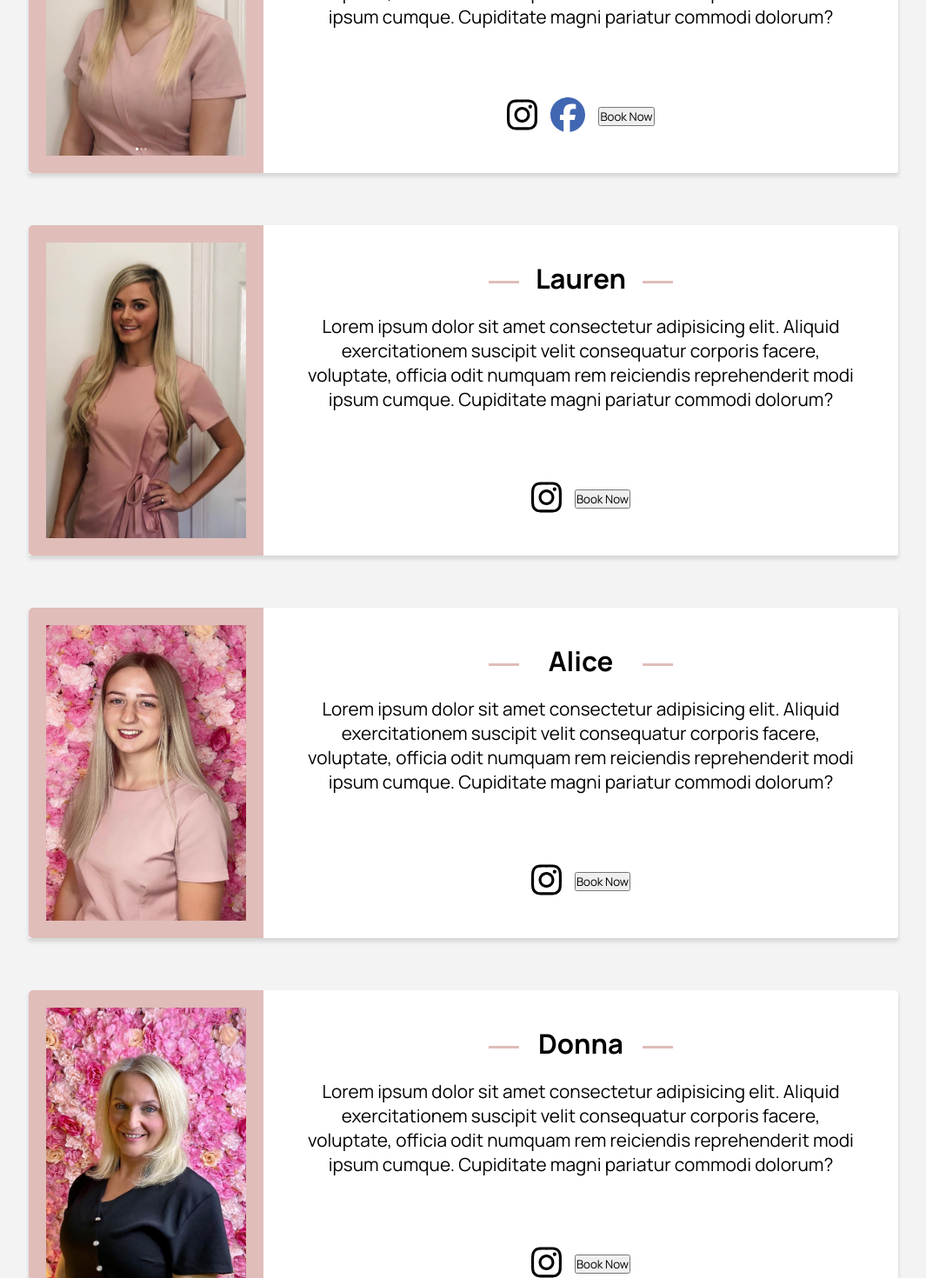
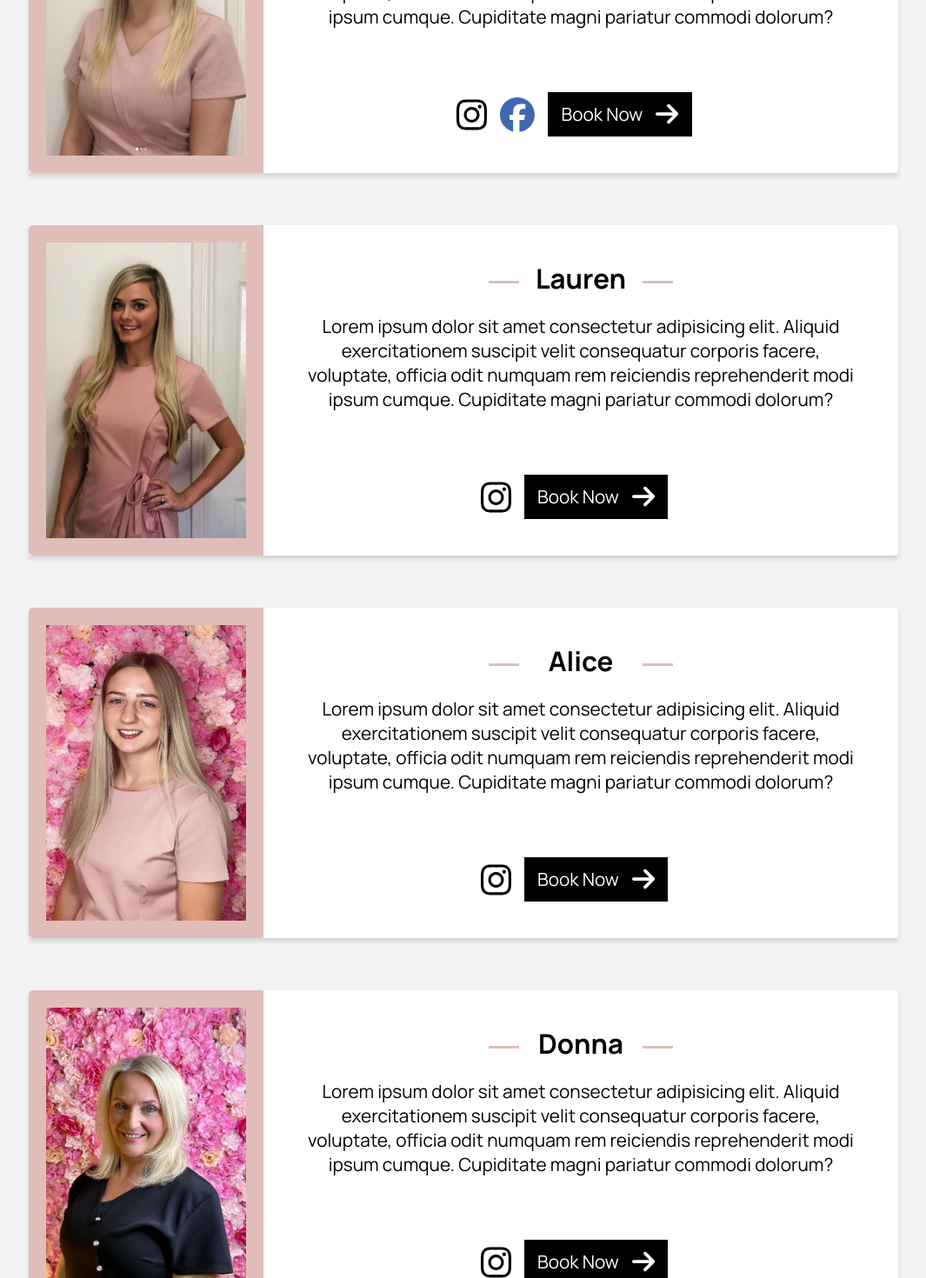
Before and after one commit to harveybland/auroraBeauty, an Angular app: page /about in a window 1280 px wide. Shown: the part 920-2390 px from the top of the page at 87% size, without its empty margins (107-1172 px from the left). Built offline with nearby package versions, Linux system fonts and the light colour scheme.

Commit message:
book now buttons

```diff
--- a/src/app/ui/about/about.component.html
+++ b/src/app/ui/about/about.component.html
@@ -23,8 +23,12 @@
   <div class="employee-wrapper">
     <div class="employee-img">
       <img src="../../../assets/images/about/melissa.png" alt="" />
-      <a class="overlay" href="https://aurorabeautyclitheroe.book.app/">
-        <p>Book now</p>
+      <a
+        class="overlay"
+        target="_blank"
+        href="https://aurorabeautyclitheroe.book.app/"
+      >
+        <button class="btn">Book now</button>
       </a>
     </div>
     <div class="employee-info">
@@ -46,9 +50,14 @@
         <a href="https://www.facebook.com/Aurorabeautymelissa" target="_blank"
           ><fa-icon class="icon fb" [icon]="faFacebook"></fa-icon
         ></a>
-        <div>
-          <button>Book Now</button>
-        </div>
+        <a
+          class="btn"
+          target="_blank"
+          href="https://aurorabeautyclitheroe.book.app/"
+        >
+          <p>Book Now</p>
+          <fa-icon class="icon" [icon]="faArrowRight"></fa-icon>
+        </a>
       </div>
     </div>
   </div>
@@ -76,9 +85,14 @@
           target="_blank"
           ><fa-icon class="icon" [icon]="faInstagram"></fa-icon
         ></a>
-        <div>
-          <button>Book Now</button>
-        </div>
+        <a
+          class="btn"
+          target="_blank"
+          href="https://aurorabeautyclitheroe.book.app/"
+        >
+          <p>Book Now</p>
+          <fa-icon class="icon" [icon]="faArrowRight"></fa-icon>
+        </a>
       </div>
     </div>
   </div>
@@ -106,9 +120,14 @@
           target="_blank"
           ><fa-icon class="icon" [icon]="faInstagram"></fa-icon
         ></a>
-        <div>
-          <button>Book Now</button>
-        </div>
+        <a
+          class="btn"
+          target="_blank"
+          href="https://aurorabeautyclitheroe.book.app/"
+        >
+          <p>Book Now</p>
+          <fa-icon class="icon" [icon]="faArrowRight"></fa-icon>
+        </a>
       </div>
     </div>
   </div>
@@ -134,9 +153,14 @@
         <a href="https://www.instagram.com/d.j.bholisticbeauty/?hl=en"
           ><fa-icon class="icon" [icon]="faInstagram"></fa-icon
         ></a>
-        <div>
-          <button>Book Now</button>
-        </div>
+        <a
+          class="btn"
+          target="_blank"
+          href="https://aurorabeautyclitheroe.book.app/"
+        >
+          <p>Book Now</p>
+          <fa-icon class="icon" [icon]="faArrowRight"></fa-icon>
+        </a>
       </div>
     </div>
   </div>
--- a/src/app/ui/about/about.component.ts
+++ b/src/app/ui/about/about.component.ts
@@ -1,6 +1,7 @@
 import { Component, OnInit } from '@angular/core';
 import { faInstagram } from '@fortawesome/free-brands-svg-icons'
 import { faFacebook } from '@fortawesome/free-brands-svg-icons'
+import { faArrowRight } from '@fortawesome/free-solid-svg-icons'
 
 @Component({
   selector: 'app-about',
@@ -11,6 +12,7 @@ export class AboutComponent implements OnInit {
 
   faInstagram = faInstagram;
   faFacebook = faFacebook;
+  faArrowRight = faArrowRight;
 
   constructor() { }
 
--- a/src/app/ui/contact/contact.component.scss
+++ b/src/app/ui/contact/contact.component.scss
@@ -55,6 +55,7 @@
   padding: 15px 20px;
   font-size: 1.1rem;
   background-color: #fff;
+  border-bottom: 1px solid rgba(0, 0, 0, 0.1);
   .info {
     text-align: center;
   }
--- a/src/app/ui/decleor/decleor.component.html
+++ b/src/app/ui/decleor/decleor.component.html
@@ -18,3 +18,30 @@
     to ensure you can truly achieve your ideal skin goals.
   </div>
 </div>
+
+<div class="max-width">
+  <div>
+    <h2 class="sub-title p-tL">Decléor Products</h2>
+  </div>
+
+  <div>
+    <div>Our favourites</div>
+    <div></div>
+  </div>
+</div>
+
+<div class="flex flex_col text">
+  <div>
+    Decléór has been trusted by beauty professionals for over 45 years. As
+    leaders in Aromatherapy Skincare, we are renowned for our expertise in the
+    science of Essential and Botanical Oils to transform your skin for visible
+    results.
+  </div>
+  <div>
+    We have remained true to our Professional Parisian heritage, bringing it to
+    life with our innovative treatments and natural skincare products. Decléor’s
+    philosophy, “Skin - Body - Mind” represents a holistic and complete approach
+    to beauty where everything is connected and interwoven, for lasting
+    efficacy.
+  </div>
+</div>
--- a/src/app/ui/treatments/treatments.component.scss
+++ b/src/app/ui/treatments/treatments.component.scss
@@ -69,38 +69,38 @@
   position: fixed;
   left: 0;
   right: 0;
-  min-height: 70px;
   display: flex;
   flex-direction: row;
   align-items: center;
   justify-content: space-between;
-  background: #fff;
-  box-shadow: 0px 3px 25px #00000029;
-  z-index: 0;
-  padding: 20px;
+  z-index: 10;
+  box-shadow: 0px -5px 25px #00000029;
   border-top-left-radius: 5px;
   border-top-right-radius: 5px;
   max-width: 800px;
   margin: 0 auto;
+  transform: translateY(100%);
   opacity: 0;
   background-color: #fff;
   visibility: hidden;
   button {
-    margin: 0 5px;
     background-color: transparent;
     border: none;
     color: #000;
     font-size: 1.2rem;
+    padding: 20px;
     cursor: pointer;
+    &:hover {
+      background: #ffcd36;
+    }
   }
   &.open {
     position: fixed;
     bottom: 0px;
-    transition: transform 0.3s linear, opacity 0.3s linear;
+    transition: transform 0.4s linear, opacity 0.4s linear;
     opacity: 1;
     transform: translateY(0);
     visibility: visible;
-    z-index: 10;
   }
 }
 
--- a/src/assets/styles/shared.scss
+++ b/src/assets/styles/shared.scss
@@ -120,3 +120,22 @@
     color: #4267b2;
   }
 }
+
+.btn {
+  background-color: #000;
+  color: #fff;
+  display: flex;
+  align-items: center;
+  cursor: pointer;
+  padding: 5px 15px;
+  p {
+    margin-right: 15px;
+  }
+  &:hover {
+    color: #000;
+    background-color: #ffcd36;
+  }
+  .icon {
+    font-size: 30px;
+  }
+}
```
